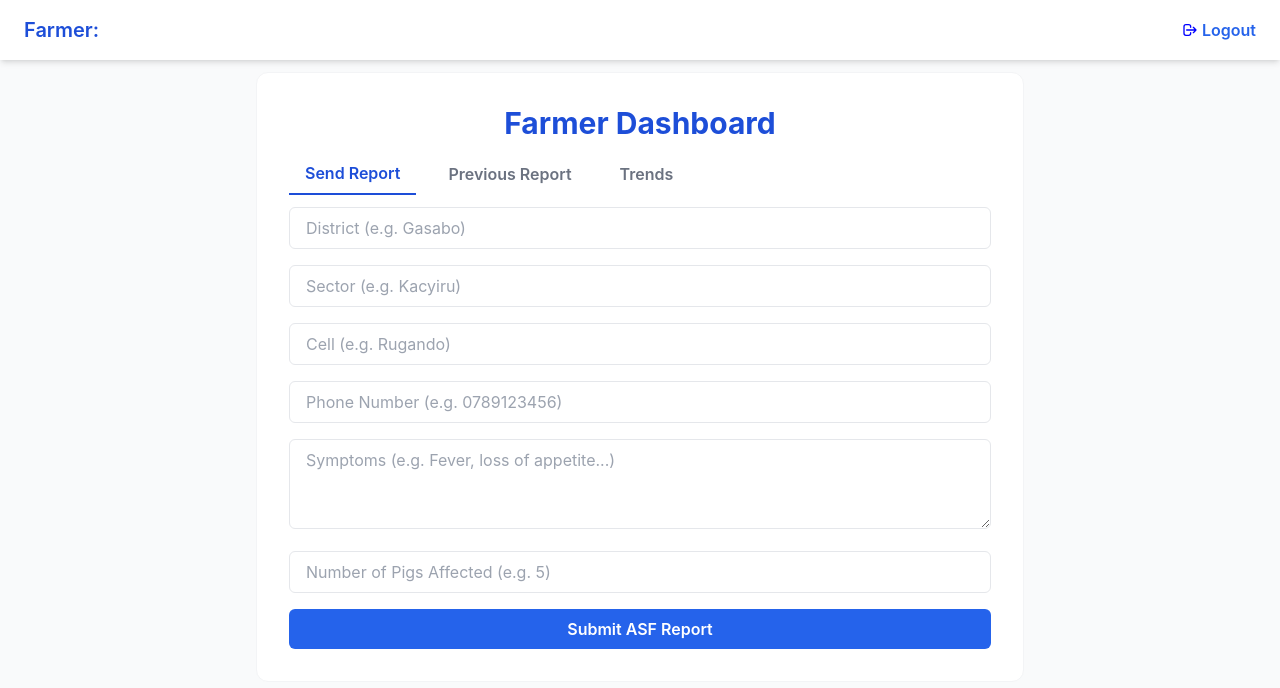
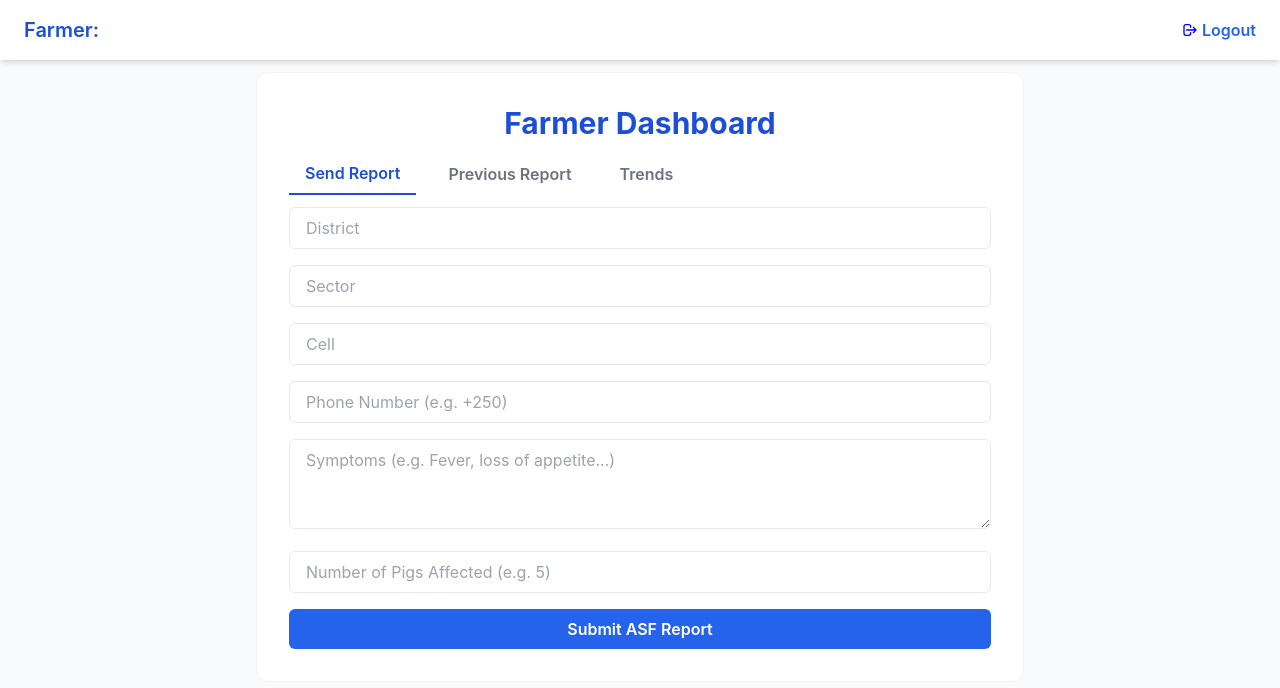
Before and after one commit to nzayisengaemmy939/asfn_frontend, a React (Vite) app: page /dashboard in a window 1280 px wide. Shown: the top 688 px of the page. Built offline with nearby package versions, Linux system fonts and the light colour scheme.

Commit message:
changing place holder

```diff
--- a/src/authentication/components/SendReportForm.jsx
+++ b/src/authentication/components/SendReportForm.jsx
@@ -46,7 +46,7 @@ const SendReportForm = () => {
           type="text"
           name="district"
           value={report.district}
-          placeholder="District (e.g. Gasabo)"
+          placeholder="District "
           onChange={handleChange}
           required
           className="w-full px-4 py-2 border rounded-md focus:outline-none focus:ring-2 focus:ring-blue-500"
@@ -56,7 +56,7 @@ const SendReportForm = () => {
           type="text"
           name="sector"
           value={report.sector}
-          placeholder="Sector (e.g. Kacyiru)"
+          placeholder="Sector "
           onChange={handleChange}
           required
           className="w-full px-4 py-2 border rounded-md focus:outline-none focus:ring-2 focus:ring-blue-500"
@@ -66,7 +66,7 @@ const SendReportForm = () => {
           type="text"
           name="cell"
           value={report.cell}
-          placeholder="Cell (e.g. Rugando)"
+          placeholder="Cell"
           onChange={handleChange}
           required
           className="w-full px-4 py-2 border rounded-md focus:outline-none focus:ring-2 focus:ring-blue-500"
@@ -76,7 +76,7 @@ const SendReportForm = () => {
           type="number"
           name="phoneNumber"
           value={report.phoneNumber}
-          placeholder="Phone Number (e.g. 0789123456)"
+          placeholder="Phone Number (e.g. +250)"
           onChange={handleChange}
           required
           className="w-full px-4 py-2 border rounded-md focus:outline-none focus:ring-2 focus:ring-blue-500"
```
